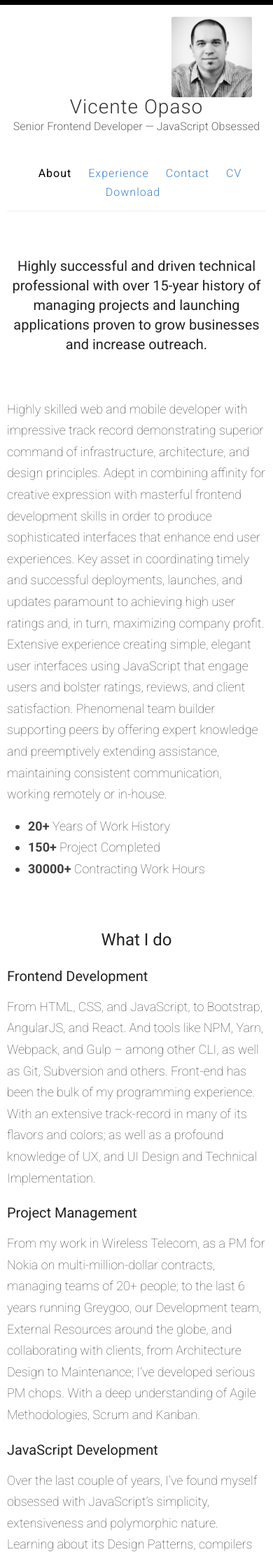
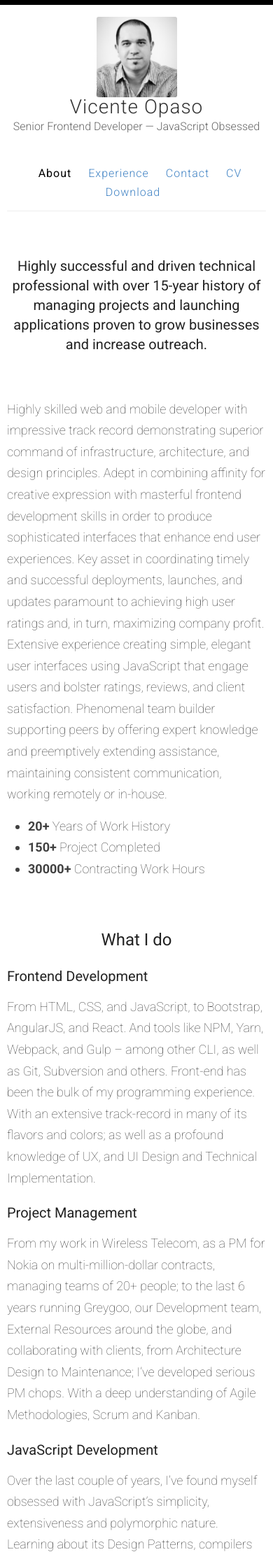
Before and after one commit to vicenteopaso/vicenteopaso, a Jekyll site: the page built from _pages/index.md, in a window 390 px wide. Shown: the top 2228 px of the page at 70% size. Built offline with Jekyll 4.4.1, drawn with Linux system fonts in a browser that asks for light colours.

Commit message:
Update _custom.scss

```diff
--- a/_sass/_custom.scss
+++ b/_sass/_custom.scss
@@ -3,7 +3,7 @@
 // CUSTOM
 //
 
-.fade-in-image {
+body {
   animation: fadeIn 0.5s;
   -webkit-animation: fadeIn 0.5s;
   -moz-animation: fadeIn 0.5s;
@@ -188,6 +188,12 @@
   }
 }
 @media screen and (max-width: 465px) {
+  header.masthead {
+    a.site-avatar {
+      margin-right: auto;
+      margin-left: auto;
+    }
+  }
   #contact {
     form {
       input {
```
